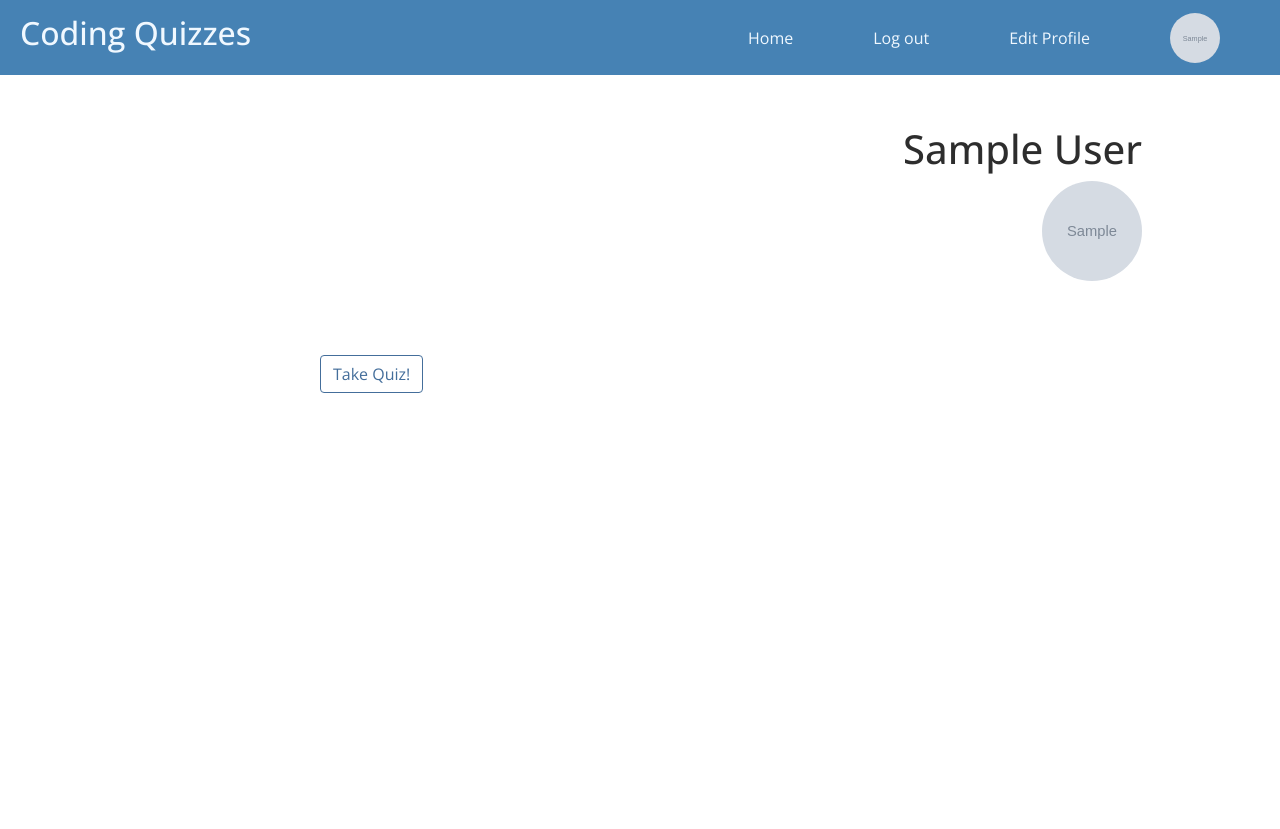
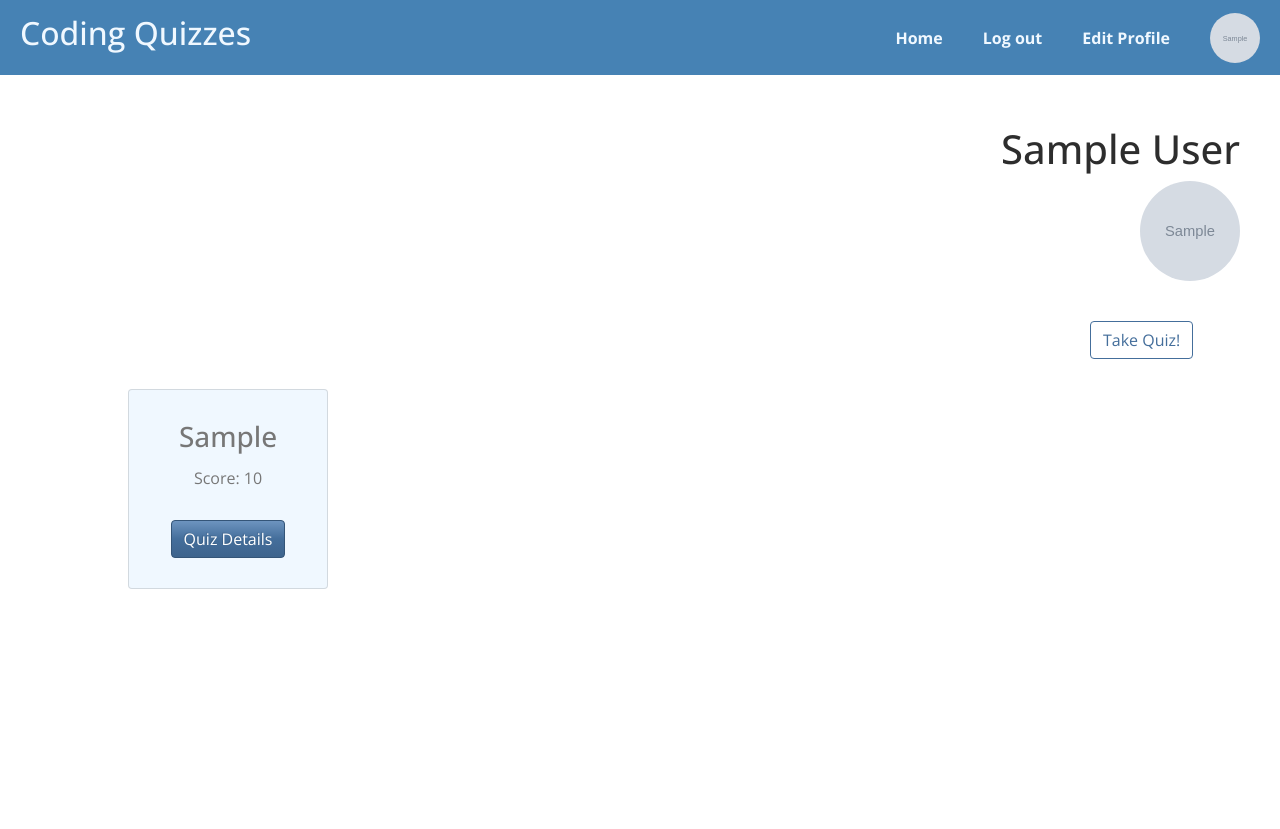
Before and after one commit to rnbrietzke10/coding-quiz-app, a Flask app: page /users/dashboard/1 in a window 1280 px wide. Shown: the top 829 px of the page. Run offline with Flask 2, Linux system fonts and the light colour scheme; the visitor is signed in with stand-in values (Sample User, id 1); tables that the repository leaves empty hold one stand-in row (values such as "Sample post"); grey boxes marked "Sample" are stand-in pictures; some libraries are stand-ins or nearby versions.

Commit message:
add user quiz information to user dashboard

```diff
--- a/app.py
+++ b/app.py
@@ -116,9 +116,11 @@ def user_dashboard(user_id):
     If the user is not logged or trying to get to another user's dashboard redirect them to the home page
     """
     user = g.user
+
+    user_quiz_data = user.quizzes_data
     if user:
         print("Image url: ", user.image_url)
-        return render_template("user_homepage.html", user=user)
+        return render_template("user_homepage.html", user=user, user_quiz_data=user_quiz_data )
 
     return redirect("/")
 
@@ -263,7 +265,10 @@ def quiz_results_page(user_id):
     if user.id == g.user.id:
         return render_template('edit_user_info.html', form=form)
 
-
+@app.route('/quiz-data/<int:id>')
+def quiz_detail_page(id):
+    """Show quiz details with the given id"""
+    quiz_data = QuizData.query.get_or_404(id)
 def form_error(form):
     db.session.rollback()
     if User.query.filter(User.email == form.email.data).first():
@@ -275,7 +280,7 @@ def form_error(form):
 def store_quiz_data(obj):
     """Store quiz data in quizzes_data table"""
     try:
-        data = QuizData(quiz_category=session["category"], score=obj["score"],
+        data = QuizData(quiz_category=session["category"].title(), score=obj["score"],
                         correct_questions=obj['correct_questions'],
                         missed_questions=obj['missed_questions'], unanswered_questions=obj['did_not_answer'],
                         suggested_videos=obj['suggested_videos'], user_id=g.user.id)
--- a/static/app.css
+++ b/static/app.css
@@ -38,24 +38,29 @@
 
 .nav-links-container {
     display: flex;
+    height: 100%;
     min-width: 30%;
     align-items: center;
+    justify-content: center;
 }
 
 .nav-links {
+    display: flex;
+    align-items: center;
     text-decoration: none;
     color: aliceblue;
-    margin-right: 40px;
+    height: 100%;
     padding: 10px 20px;
-    border-radius: 10px;
-    transition: 0.5s;
+    transition: 1s;
+    font-weight: bold;
+
 
 }
 
 .nav-links:hover {
     background-color: aliceblue;
     color: steelblue;
-    transition: 0.5s;
+    transition: 1s;
     text-decoration: none;
 
 
@@ -113,12 +118,12 @@ form {
 /******************* User profile styling *******************/
 .user-profile-heading {
     margin-top: 20px;
+    margin-right: 60px;
+    width: 100%;
     padding: 10px;
-    width: 80%;
     display: flex;
     flex-direction: column;
     align-items: flex-end;
-    height: 200px;
 
 
 }
@@ -135,6 +140,34 @@ form {
     width: 100px;
 }
 
+.take-quiz-form {
+    width: 150px;
+}
+
+.quizzes-data-container {
+    width: 80%;
+    margin: 20px;
+    display: flex;
+}
+
+.quiz-data-container {
+    width: 200px;
+    height: 200px;
+    margin-right: 20px;
+    display: flex;
+    flex-direction: column;
+    justify-content: space-evenly;
+    align-items: center;
+    background-color: aliceblue;
+    padding: 25px;
+}
+
+.quiz-details-form {
+    width: 100%;
+    margin-top: 0;
+    display: flex;
+    justify-content: center;
+}
 
 /* Quiz Page */
 
@@ -199,7 +232,7 @@ form {
 .correct {
     background-color: #028A0F;
     border: 1px solid darkgreen;
-     color: #fff;
+    color: #fff;
 }
 
 .wrong {
@@ -216,10 +249,10 @@ form {
     display: flex;
     flex-direction: column;
     align-items: center;
-     margin-top: 15px;
+    margin-top: 15px;
 }
 
-.suggested-videos{
+.suggested-videos {
     display: flex;
     width: 100%;
     justify-content: space-evenly;
--- a/templates/quiz.html
+++ b/templates/quiz.html
@@ -21,9 +21,6 @@ content %}
                         {% endif %}
                     {% endfor %}
                 </div>
-{#                {% if question.get('multiple_correct_answers') == True %}#}
-{#                    <div>More than 1 correct answer choice</div>#}
-{#                {% endif %}#}
             </div>
         {% endfor %}
     </div>
--- a/templates/user_homepage.html
+++ b/templates/user_homepage.html
@@ -5,11 +5,22 @@ content %}
 
         <img src="{{ user.image_url }}" alt="{{ user.first_name }}'s profile picture"
              class="user-profile-image circular-profile-image">
-
+        <form action="/quiz" class="take-quiz-form">
+            <button class="btn btn-outline-primary" id="take-quiz" type="submit">Take Quiz!</button>
+        </form>
     </div>
-
-    <form action="/quiz">
-        <button class="btn btn-outline-primary" id="take-quiz" type="submit">Take Quiz!</button>
-    </form>
+    {% if user_quiz_data %}
+        <div class="quizzes-data-container">
+            {% for quiz in user_quiz_data %}
+                <div id="quiz-{{ quiz.id }}" class="card quiz-data-container">
+                    <h3>{{ quiz.quiz_category }}</h3>
+                    <p>Score: {{ quiz.score }}</p>
+                    <form action="/quiz-data/{{ quiz.id }}" class="quiz-details-form">
+                        <button type="submit" class="btn btn-primary">Quiz Details</button>
+                    </form>
+                </div>
+            {% endfor %}
+        </div>
+    {% endif %}
 
 {% endblock %}
```
Also changed, not shown: templates/quiz_detail_page.html (added).
